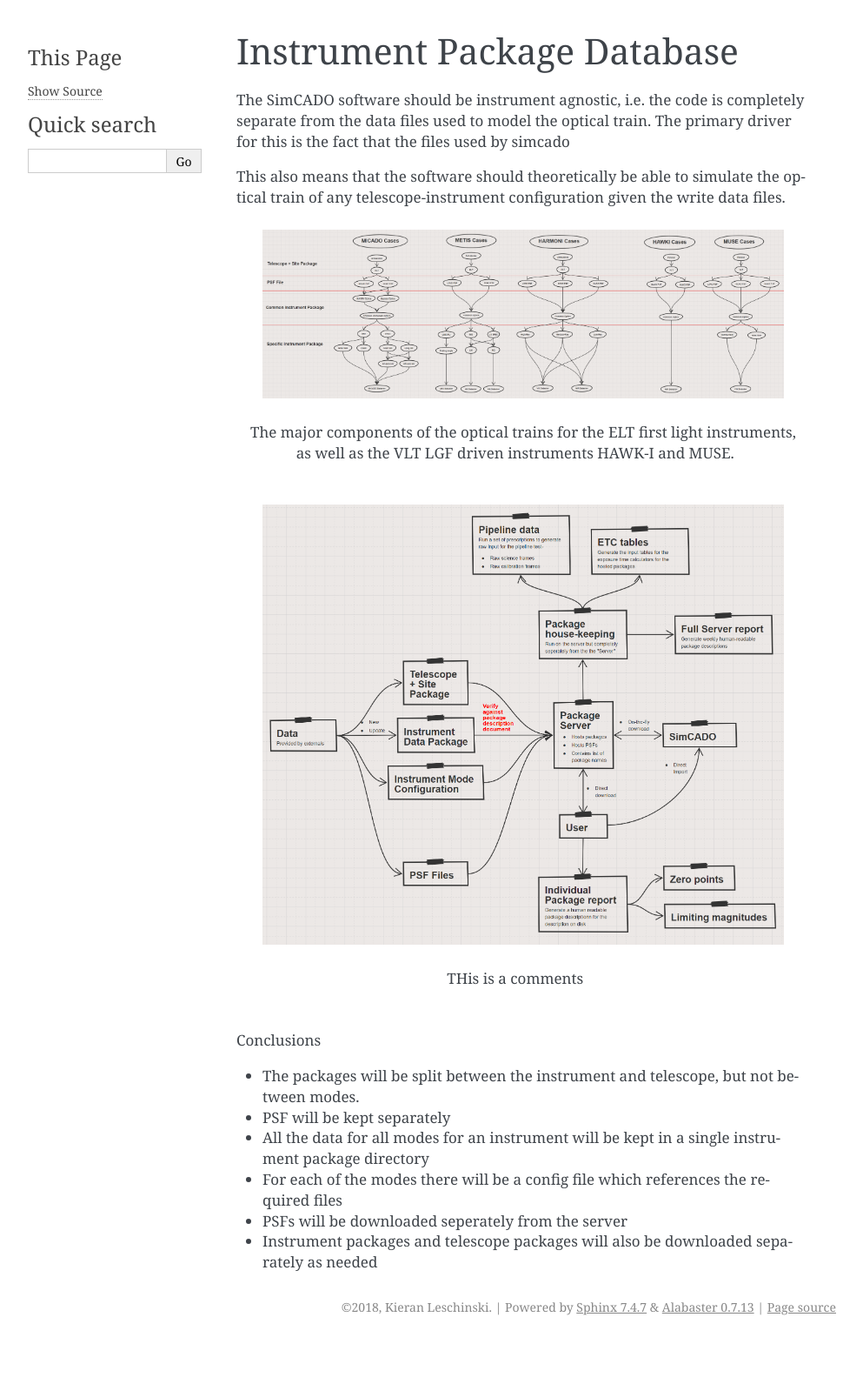
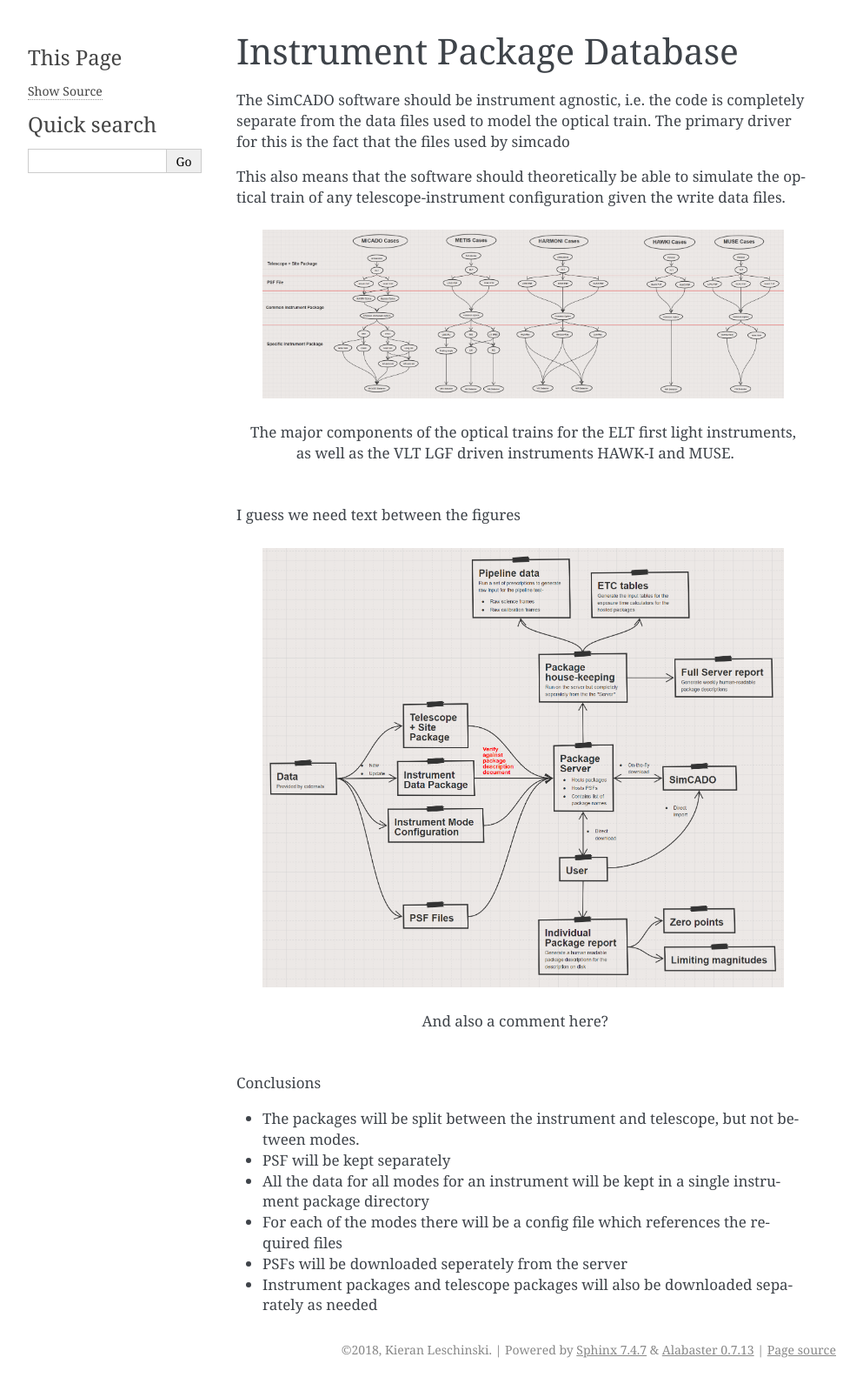
Before and after one commit to AstarVienna/ScopeSim, a Sphinx documentation site: the page built from docs/source/design/Inst_Pkg_DB.rst, in a window 1280 px wide. Shown: the whole page at 87% size, without its empty margins (148-1141 px from the left). Built offline with Sphinx 7.4.7, drawn with Linux system fonts in a browser that asks for light colours; pages that are not in the unit, such as notebooks, are missing from menus; before the commit the page ends 1542 px from its top, so only the background shows below that.

```diff
--- a/docs/source/design/Inst_Pkg_DB.rst
+++ b/docs/source/design/Inst_Pkg_DB.rst
@@ -17,10 +17,12 @@
     The major components of the optical trains for the ELT first light
     instruments, as well as the VLT LGF driven instruments HAWK-I and MUSE.
 
+I guess we need text between the figures
+
 .. figure:: Inst_Pkg_Server_Interfaces.PNG
     :width: 600
 
-    THis is a comments
+    And also a comment here?
 
 
 
```
